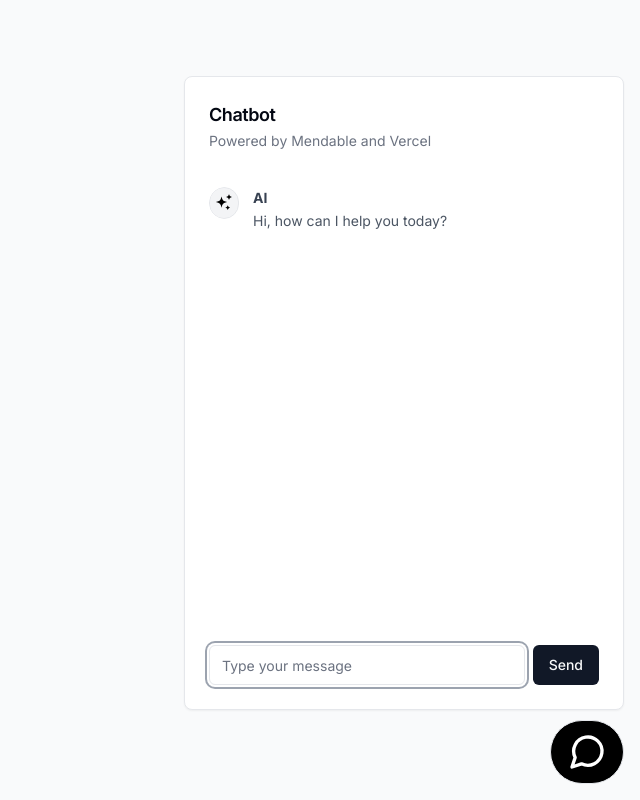
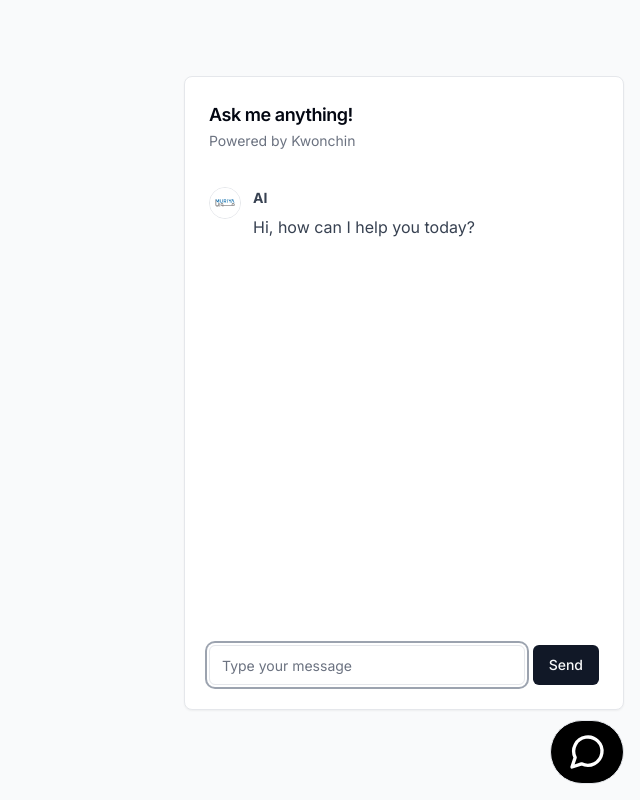
Before and after one commit to mendableai/mendable-nextjs-chatbot, a Next.js app: page / in a window 1280 px wide. Both pictures are taken after a click on the button 1227 px from the left and 752 px from the top of the page. Shown: the whole page, without its empty margins (640-1280 px from the left). Built offline with nearby package versions, Linux system fonts and the light colour scheme.

Commit message:
current progress

```diff
--- a/package.json
+++ b/package.json
@@ -42,12 +42,15 @@
     "react": "18.2.0",
     "react-dom": "18.2.0",
     "react-loader-spinner": "^5.3.4",
+    "react-markdown": "^9.0.0",
+    "remark-gfm": "^4.0.0",
     "tailwind-merge": "^1.13.2",
     "tailwindcss": "3.3.2",
     "tailwindcss-animate": "^1.0.6",
     "typescript": "5.1.6"
   },
   "devDependencies": {
+    "@tailwindcss/typography": "^0.5.10",
     "@types/eventsource": "^1.1.11"
   }
 }
--- a/src/components/chat.tsx
+++ b/src/components/chat.tsx
@@ -36,9 +36,9 @@ export default function Chat() {
   return (
     <Card className="w-[440px]">
       <CardHeader>
-        <CardTitle className="text-lg">Chatbot</CardTitle>
+        <CardTitle className="text-lg">Ask me anything!</CardTitle>
         <CardDescription className=" leading-3">
-          Powered by Mendable and Vercel
+          Powered by Kwonchin
         </CardDescription>
       </CardHeader>
       <CardContent className="">
--- a/src/components/chat/bubble.tsx
+++ b/src/components/chat/bubble.tsx
@@ -4,6 +4,10 @@ import { Avatar, AvatarFallback, AvatarImage } from "../ui/avatar";
 import { Message } from "ai";
 import { Grid } from "react-loader-spinner";
 import { cn } from "@/lib/utils";
+import ReactMarkdown from "react-markdown";
+import remarkGfm from "remark-gfm"
+import Image from "next/image";
+
 
 export default function Bubble({
   message,
@@ -12,6 +16,7 @@ export default function Bubble({
   message: Message;
   loading?: boolean;
 }) {
+  console.log(message.content)
   return (
     <div
       key={message.id}
@@ -35,9 +40,15 @@ export default function Bubble({
         </Avatar>
       )}
       {message.role === "assistant" && (
-        <Avatar className="w-8 h-8">
+        <Avatar className="w-8 h-8 border">
           {/* <AvatarFallback>M</AvatarFallback> */}
-          <div className={cn("rounded-full bg-gray-100 border p-1", loading && "animate-pulse")}>
+          <Image
+            src="/muriya_logo.jpeg"
+            width={500}
+            height={500}
+            alt="Muriya"
+          />
+          {/* <div className={cn("rounded-full bg-gray-100 border p-1", loading && "animate-pulse")}>
             <svg
               stroke="none"
               fill="black"
@@ -54,7 +65,7 @@ export default function Bubble({
                 d="M9.813 15.904L9 18.75l-.813-2.846a4.5 4.5 0 00-3.09-3.09L2.25 12l2.846-.813a4.5 4.5 0 003.09-3.09L9 5.25l.813 2.846a4.5 4.5 0 003.09 3.09L15.75 12l-2.846.813a4.5 4.5 0 00-3.09 3.09zM18.259 8.715L18 9.75l-.259-1.035a3.375 3.375 0 00-2.455-2.456L14.25 6l1.036-.259a3.375 3.375 0 002.455-2.456L18 2.25l.259 1.035a3.375 3.375 0 002.456 2.456L21.75 6l-1.035.259a3.375 3.375 0 00-2.456 2.456zM16.894 20.567L16.5 21.75l-.394-1.183a2.25 2.25 0 00-1.423-1.423L13.5 18.75l1.183-.394a2.25 2.25 0 001.423-1.423l.394-1.183.394 1.183a2.25 2.25 0 001.423 1.423l1.183.394-1.183.394a2.25 2.25 0 00-1.423 1.423z"
               ></path>
             </svg>
-          </div>
+          </div> */}
         </Avatar>
       )}
 
@@ -62,7 +73,18 @@ export default function Bubble({
         <span className="block font-bold text-gray-700">
           {message.role === "user" ? "You" : "AI"}{" "}
         </span>
-        {!loading && message.content}
+        {!loading && (<ReactMarkdown
+          className="prose mt-1 w-full break-words prose-p:leading-relaxed"
+          remarkPlugins={[remarkGfm]}
+          components={{
+            // open links in new tab
+            a: (props) => (
+              <a {...props} target="_blank" rel="noopener noreferrer" />
+            ),
+          }}
+        >
+          {message.content}
+        </ReactMarkdown>)}
         {loading && (
           <Grid
             height={12}
--- a/src/lib/mendable_stream.ts
+++ b/src/lib/mendable_stream.ts
@@ -11,10 +11,21 @@ function parseMendableStream(): (data: string) => string | void {
 
     // TODO: handle source and message_id to provide sources to the users
     // More info here: https://docs.mendable.ai/mendable-api/chat
-    if (chunk === "<|source|>" || chunk === "<|message_id|>") {
+    if (chunk === "<|message_id|>") {
       return;
     }
+    if (chunk === "<|source|>") {
 
+      let links = parsedData.metadata.map((meta) => {
+        return meta.link
+      })
+
+      let sources = "**For more information:**\n"
+      links.forEach((link) => {sources += `- ${link}\n`})
+      sources += "\n"
+
+      return sources;
+    }
     if (chunk) {
       return chunk;
     }
--- a/tailwind.config.js
+++ b/tailwind.config.js
@@ -72,5 +72,5 @@ module.exports = {
       },
     },
   },
-  plugins: [require("tailwindcss-animate")],
+  plugins: [require("tailwindcss-animate"), require('@tailwindcss/typography')],
 }
```
Also changed, not shown: public/muriya_logo.jpeg (added), src/app/globals.css (line endings or trailing spaces), 1 other file (tests, documents, lock files or other folders).
